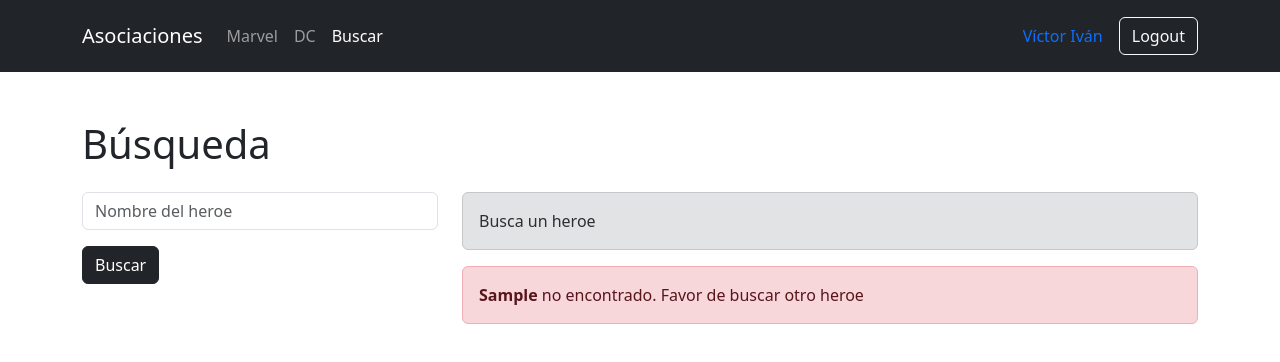
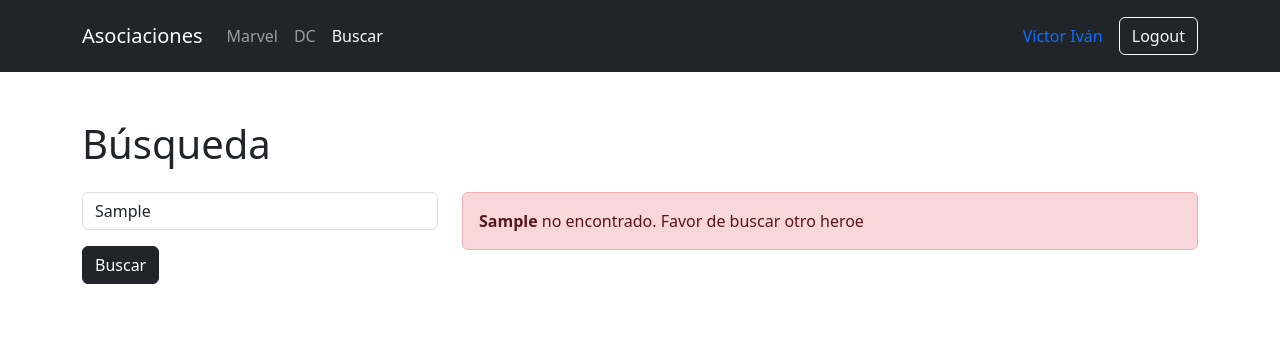
Before and after one commit to victorivanlopezlearning/heroes-app-react, a React (Vite) app: page /search in a window 1280 px wide. Both pictures are taken after typing "Sample" into the empty fields and a click on the button "Buscar". Shown: the top 362 px of the page. Built offline with nearby package versions, Linux system fonts and the light colour scheme.

Commit message:
showError functionality

```diff
--- a/src/heroes/pages/SearchPage.jsx
+++ b/src/heroes/pages/SearchPage.jsx
@@ -7,20 +7,21 @@ import { HeroCard } from '../components/HeroCard';
 export const SearchPage = () => {
 
   const [searchParams, setSearchParams] = useSearchParams();
-  const heroSearch = searchParams.get('q') || '';
+  const heroSearch = useMemo(() => searchParams.get('q') || '', [searchParams]);
 
-  const { search, onInputChange, onResetForm } = useForm({
+  const { search, onInputChange } = useForm({
     search: heroSearch
   });
 
   const heroes = useMemo(() => getHeroesByName(heroSearch), [heroSearch]);
+  const showSearch = useMemo(() => heroSearch.length > 0, [heroSearch]);
+  const showError = useMemo(() => (heroSearch.length > 0 && heroes.length === 0), [heroSearch, heroes]);
 
   const onSearchSubmit = (e) => {
     e.preventDefault();
     if ([search.trim()].includes('')) return;
 
     setSearchParams(`?q=${search}`);
-    onResetForm();
   }
 
   return (
@@ -50,23 +51,25 @@ export const SearchPage = () => {
         </div>
 
         <div className="col-12 col-md-8">
-          <div className="alert alert-secondary" role="alert">
-            Busca un heroe
-          </div>
-
-          <div className="alert alert-danger" role="alert">
-            <span className="fw-bold">{heroSearch}</span> no encontrado. Favor de buscar otro heroe
-          </div>
 
           {
-            heroes.map(hero => (
-              <HeroCard
-                key={hero.id}
-                {...hero}
-              />
-            ))
+            showSearch
+              ? heroes.map(hero => <HeroCard key={hero.id} {...hero} />)
+              : (
+                <div className="alert alert-secondary" role="alert">
+                Busca un heroe
+              </div>
+              )
+
           }
 
+          {
+            showError && (
+              <div className="alert alert-danger" role="alert">
+                <span className="fw-bold">{heroSearch}</span> no encontrado. Favor de buscar otro heroe
+              </div>
+            )
+          }
         </div>
       </div>
     </>
```
